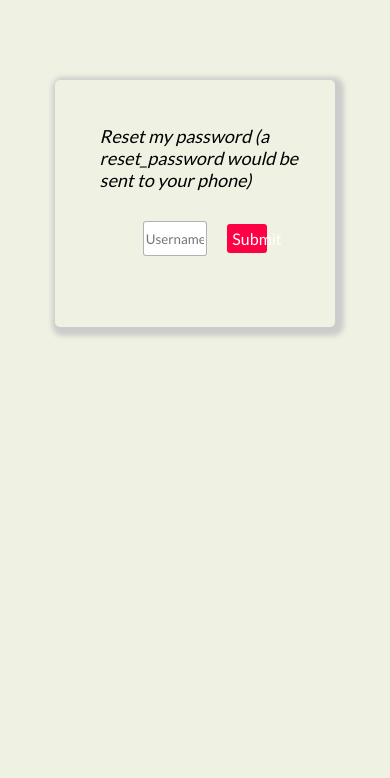
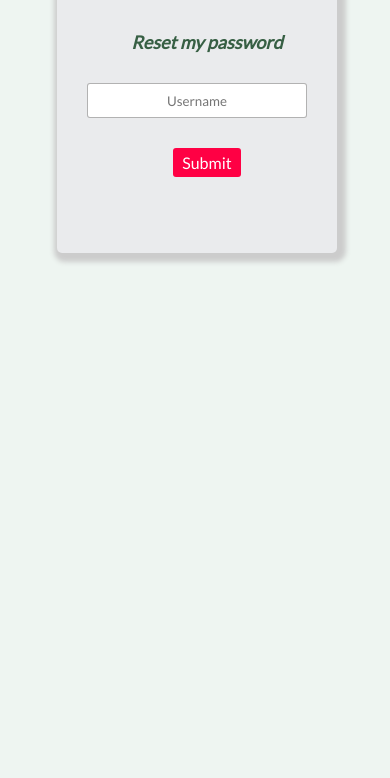
Before and after one commit to tolumide-ng/EPIC_Mail, a website: page UI/reset.html in a window 390 px wide. Shown: the part 66-844 px from the top of the page. Drawn offline with Linux system fonts and the light colour scheme.

Commit message:
chore(user): Implement recommended changes
- Change the background across several platforms
- Make all user interaction forms on login and password reset page vertically aligned
- Remove bug on the password reset page
- Implement mobile compatibility for login page across several devices
- Implement mobile comptaibility for password reset page across several devices

[Delivers #164540108]

```diff
--- a/UI/reset.html
+++ b/UI/reset.html
@@ -28,7 +28,7 @@
 
     <div id="sign_in-body">
         <section id="form">
-            <div id="text">Reset my password (a reset_password would be sent to your phone)</div>
+            <div id="text"><strong>Reset my password</strong></div>
             <div id="input_details">
                 <input type="text" name="username" class="form_input" id="username" placeholder="Username">
                 <button type="submit" id="submit_button" class="submit_button">Submit</button>
--- a/UI/scripts/reset.js
+++ b/UI/scripts/reset.js
@@ -5,15 +5,14 @@ function checkValidity(input) {
     const validInput = regexCheck.test(input);
     if (validInput) {
         indication.innerHTML = '';
-        location.href = './signin.html';
-        console.log(validInput);
-        return;
+        return location.href = './signin.html';
+        // console.log(validInput);
     }
     indication.innerHTML = 'Please enter a valid email address';
     return ;
 }
 
 resetButton.addEventListener('click', e => {
-    const userName = document.querySelector('#username');
+    const userName = document.querySelector('#username').value;
     checkValidity(userName);
-})
+});
--- a/UI/styles/create.css
+++ b/UI/styles/create.css
@@ -42,7 +42,7 @@ body {
     border-top-left-radius: 10px;
     border-top-right-radius: 10px;
     height: 100%;
-    background: rgba(10, 100, 15, 0.2);
+    background: #EAEBED;
     margin-bottom: 1em;
 }
 
@@ -131,7 +131,7 @@ body {
     padding: 1em;
     padding-top: 1.5em;
     margin-bottom: 3%;
-    background: rgba(10, 100, 15, 0.2);
+    background: #EAEBED;
 }
 
 #groupsAndName {
--- a/UI/styles/signin.css
+++ b/UI/styles/signin.css
@@ -13,7 +13,7 @@
 }
 
 body {
-    background: #EFF2E2;
+    background: #EEF5F1;
 }
 
 
@@ -24,10 +24,10 @@ body {
 
 #sign_in-body {
     display: grid;
-    grid-template-columns: 10% 80% 10%;
-    grid-template-rows: 10% 90%;
+    grid-template-columns: 0.3fr 0.4fr 0.3fr;
+    grid-template-rows: 0.1fr 0.9fr;
     justify-content: center;
-    padding-top: 100px;
+    padding-top: 40px;
     align-content: center;
 }
 
@@ -36,11 +36,13 @@ body {
     grid-row: 2;
     align-items: center;
     margin: 5%;
-    padding: 10px;
     box-shadow: 3px 3px 5px 6px #ccc;
     border-radius: 5px;
-    padding-bottom: 40px;
+    padding-bottom: 10px;
     padding-top: 30px;
+    width: 80%;
+    height: 100%;
+    background: #EAEBED;
     /* background: green; */
 }
 
@@ -48,9 +50,9 @@ body {
     border-style: none;
     height: 35px;
     border-radius: 3px;
-    width: 28%;
+    width: 68%;
     padding: 2px;
-    margin-left: var(--form_margin-left);
+    /* margin-left: var(--form_margin-left); */
     border: 1px solid rgba(0,0,0,0.3)
 }
 
@@ -63,6 +65,8 @@ body {
     align-items: center;
     font-size: large;
     font-style: oblique;
+    text-align: center;
+    color: rgba(10, 60, 25, 0.8)
 }
 
 #submit_button {
@@ -85,7 +89,7 @@ body {
 #reset_password {
     all: unset;
     color: blue;
-    padding: 10px;
+    margin-left: 10px;
     cursor: pointer;
 }
 
@@ -109,7 +113,7 @@ body {
 
 #input_details {
     display: flex;
-    flex-direction: row;
+    flex-direction: column;
     padding: 15px;
     justify-content: center;
     align-items: center;
@@ -127,3 +131,50 @@ body {
     color: red;
     font-weight: bold;
 }
+
+
+@media screen and (max-width: 1200px) {
+    #submit_button {
+        all: unset;
+        background: #FF0044;
+        color: white;
+        padding: 5px;
+        border-radius: 3px;
+        cursor: pointer;
+        width: 23%;
+        text-align: center;
+        margin-left: var(--form_margin-left);
+    }
+
+}
+
+@media screen and (max-width: 1050px) {
+    #sign_in-body {
+        display: grid;
+        grid-template-columns: 0.2fr 0.6fr 0.2fr;
+        grid-template-rows: 0.1fr 0.9fr;
+        justify-content: center;
+        padding-top: 40px;
+        align-content: center;
+    }
+
+}
+
+@media screen and (max-width: 700px) {
+    #sign_in-body {
+        display: grid;
+        grid-template-columns: 0.1fr 0.9fr;
+        grid-template-rows: 0.1fr 0.9fr;
+        justify-content: center;
+        padding-top: 20px;
+        align-content: center;
+    }
+
+    #indication {
+        padding: 0 10px;
+    }
+
+    .form_input {
+        width: 88%;
+    }
+}
```
